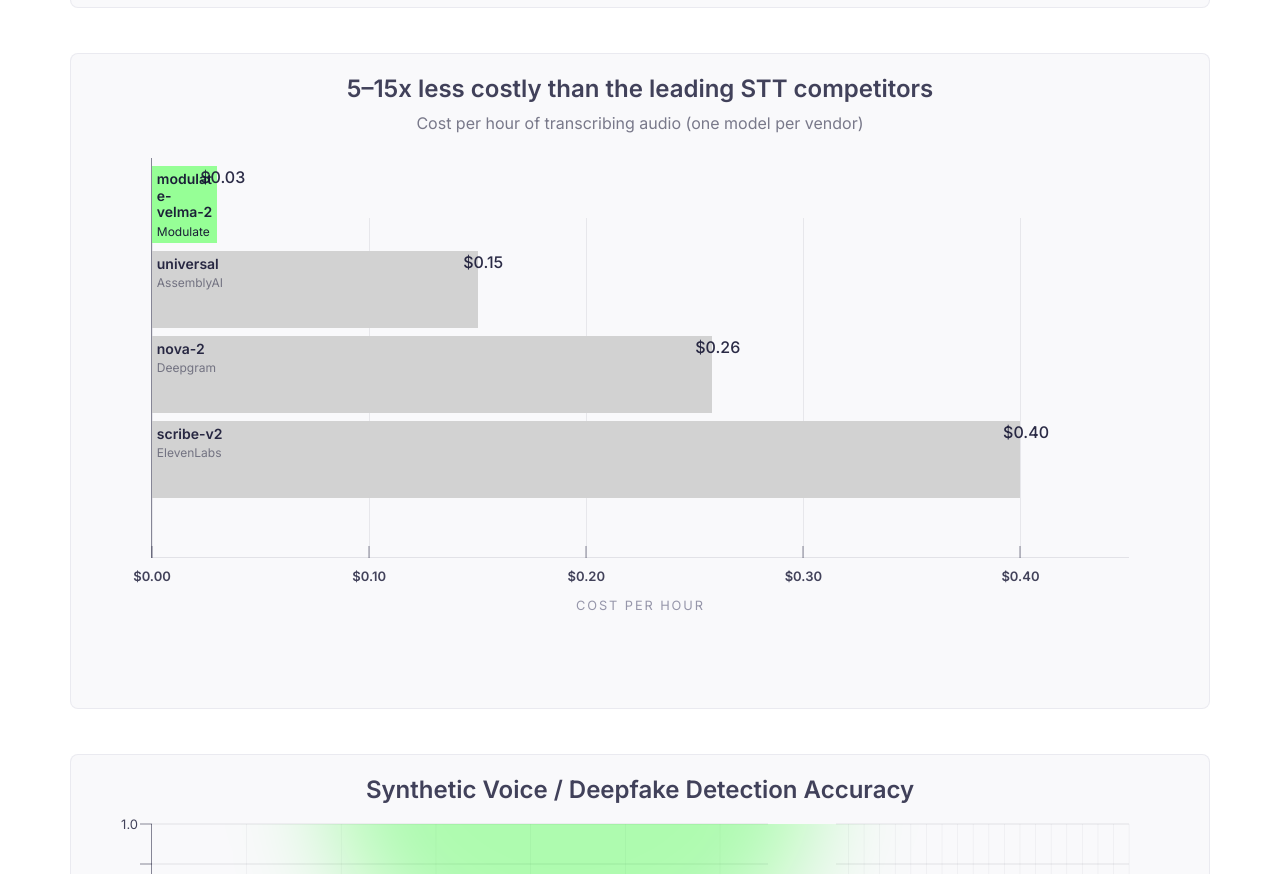
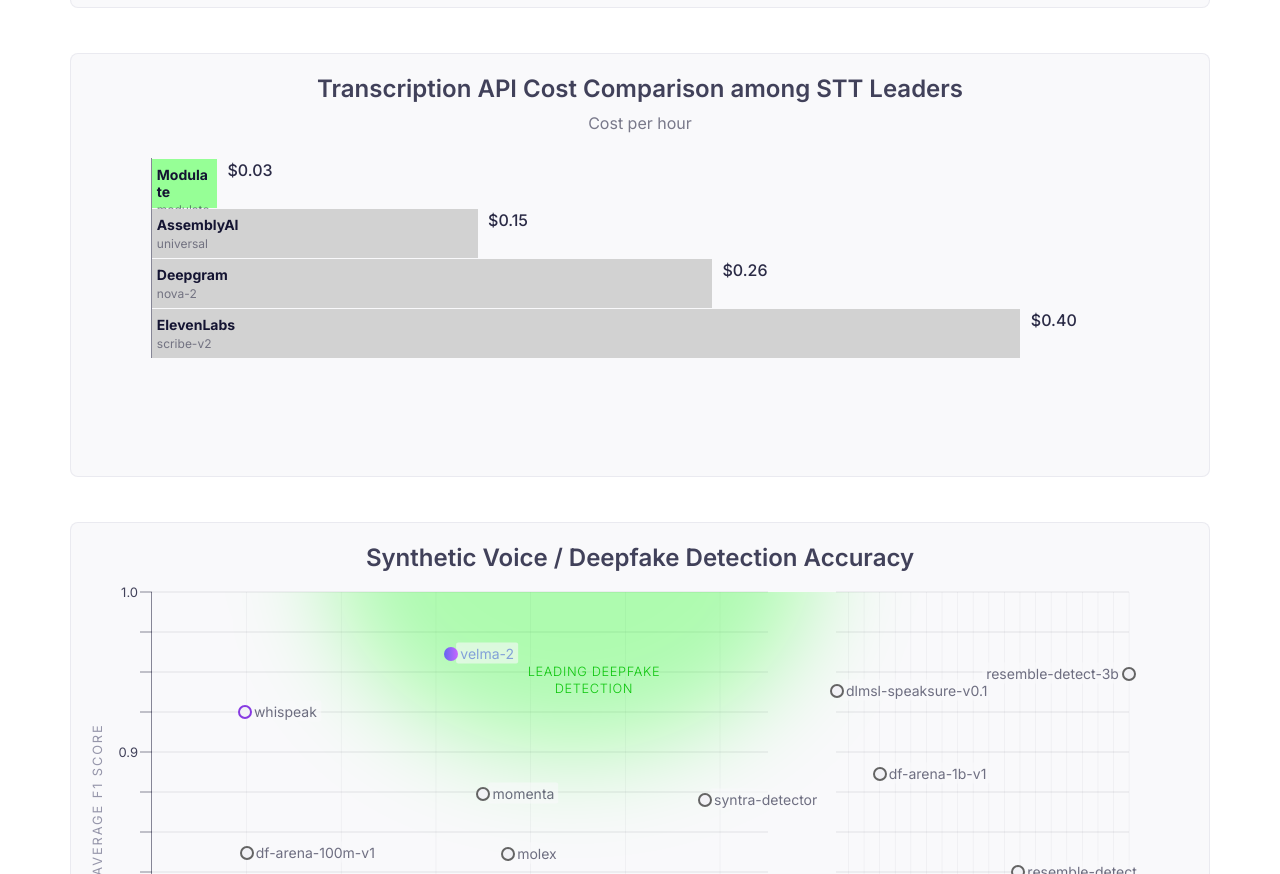
Before and after one commit to Eugene-Arutyunov/modulate-widgets, a plain HTML site: page index.html in a window 1280 px wide. Shown: the part 4100-4974 px from the top of the page. Drawn offline with Linux system fonts and the light colour scheme.

Commit message:
Enhance horizontal bar chart configuration and styling for improved presentation
- config-bar3.js: Added hideAxis option to axisX for better visual clarity.
- index.html: Updated titles and subtitles for the cost comparison chart to enhance focus and readability.
- script.js: Adjusted bar height calculations and conditional rendering based on hideAxis setting.
- style.css: Introduced new styles for company and model labels, and modified padding for better layout.

These changes improve the overall user experience and data visualization in the horizontal bar chart.

```diff
--- a/config-bar3.js
+++ b/config-bar3.js
@@ -4,6 +4,7 @@
   axisX: {
     min: 0,
     max: 0.45,
+    hideAxis: true,
     gridLines: {
       step: 0.1,
       labels: [0, 0.1, 0.2, 0.3, 0.4],
--- a/index.html
+++ b/index.html
@@ -227,15 +227,11 @@
       <!-- Bar Chart 3: Cost per hour (horizontal bars, X axis only) -->
       <div class="bar-chart-wrapper" id="bar-chart-3">
         <div class="scatterplot-title">
-          5–15x less costly than the leading STT competitors
+          Transcription API Cost Comparison among STT Leaders
         </div>
-        <div class="scatterplot-subtitle">
-          Cost per hour of transcribing audio (one model per vendor)
-        </div>
+        <div class="scatterplot-subtitle">Cost per hour</div>
         <div class="bar-chart-container">
-          <div class="bar-chart-aria">
-            <div class="scatterplot-axis-label-x">Cost per hour</div>
-          </div>
+          <div class="bar-chart-aria"></div>
         </div>
         <div class="paddind-spacer"></div>
         <div class="vendors"></div>
--- a/script.js
+++ b/script.js
@@ -1135,8 +1135,14 @@
   buildAxisScale() {
     const config = this.config;
     const totalBars = config.data.length;
-    const plotHeightPercent = 85; // reserve 15% for X axis at bottom
-    const rowHeightPercent = plotHeightPercent / totalBars;
+    const gap = 0.5; // minimal gap between bars (fixed)
+    const fullSlotHeight = config.axisX.hideAxis ? 100 / totalBars : 85 / totalBars;
+    // When hideAxis: bars full height in slot (2x); else half height
+    const barHeightPercent = config.axisX.hideAxis
+      ? (fullSlotHeight - gap)
+      : (fullSlotHeight - gap) * 0.5;
+    const slotHeightPercent = barHeightPercent + gap;
+    const plotHeightPercent = slotHeightPercent * totalBars;
 
     return {
       valueToX(value) {
@@ -1144,16 +1150,18 @@
         return Math.min(100, normalized * 100);
       },
       indexToBottom(index) {
-        return (totalBars - 1 - index) * rowHeightPercent;
+        return (totalBars - 1 - index) * slotHeightPercent + gap / 2;
       },
-      rowHeightPercent: rowHeightPercent - 2,
-      axisTopPercent: 100 - plotHeightPercent,
+      rowHeightPercent: barHeightPercent,
+      axisTopPercent: config.axisX.hideAxis ? 100 - plotHeightPercent : 15,
     };
   }
 
   createGridLines() {
+    const config = this.config;
+    if (config.axisX.hideAxis) return;
+
     const container = this.container;
-    const config = this.config;
     const scale = this.axisScale;
     const xConfig = config.axisX.gridLines;
 
@@ -1236,15 +1244,15 @@
       const barLabelContainer = document.createElement("div");
       barLabelContainer.className = "bar-chart-bar-label-container";
 
+      const vendorLabel = document.createElement("div");
+      vendorLabel.className = "bar-chart-bar-vendor-label horizontal-bar-chart-company-label";
+      vendorLabel.textContent = model.vendor;
+      barLabelContainer.appendChild(vendorLabel);
+
       const modelLabel = document.createElement("div");
-      modelLabel.className = "bar-chart-bar-model-label";
+      modelLabel.className = "bar-chart-bar-model-label horizontal-bar-chart-model-sublabel";
       modelLabel.textContent = model.model;
       barLabelContainer.appendChild(modelLabel);
-
-      const vendorLabel = document.createElement("div");
-      vendorLabel.className = "bar-chart-bar-vendor-label";
-      vendorLabel.textContent = model.vendor;
-      barLabelContainer.appendChild(vendorLabel);
 
       bar.appendChild(barLabelContainer);
 
@@ -1253,7 +1261,7 @@
       costLabel.textContent = "$" + cost.toFixed(config.axisX.staticDecimals ?? 2);
       costLabel.style.left = `${xWidth}%`;
       costLabel.style.bottom = `${bottom + height}%`;
-      costLabel.style.transform = "translate(-50%, 100%)";
+      costLabel.style.transform = "translate(0, 100%)";
       container.appendChild(costLabel);
 
       container.appendChild(bar);
@@ -1265,11 +1273,14 @@
     const container = this.container;
     if (!container || !this.config?.data) return;
 
-    const axisLabelX = container.querySelector(".scatterplot-axis-label-x");
+    const axisLabelX = !this.config.axisX.hideAxis ? container.querySelector(".scatterplot-axis-label-x") : null;
     const axisLabelXClone = axisLabelX ? axisLabelX.cloneNode(true) : null;
 
     container.innerHTML = "";
     this.barsData = [];
+    if (this.config.axisX.hideAxis) {
+      container.classList.add("horizontal-bar-chart-no-axis");
+    }
 
     if (axisLabelXClone) {
       container.appendChild(axisLabelXClone);
--- a/style.css
+++ b/style.css
@@ -402,8 +402,29 @@
   z-index: 5;
 }
 
+#bar-chart-3 .horizontal-bar-chart-company-label {
+  font-weight: 700;
+  font-size: var(--scatterplot-label-font-size, 0.875em);
+  color: rgba(var(--ids__text-RGB), 1);
+}
+
+#bar-chart-3 .horizontal-bar-chart-model-sublabel {
+  font-weight: 400;
+  font-size: 0.75em;
+  color: rgba(var(--ids__text-RGB), 0.5);
+  margin-top: 0.2em;
+}
+
+#bar-chart-3 .bar-chart-aria {
+  height: 12.5em;
+}
+
 #bar-chart-3.bar-chart-wrapper .bar-chart-container {
-  padding-bottom: 2.5em;
+  padding-bottom: 0.5em;
+}
+
+#bar-chart-3 .bar-chart-aria.horizontal-bar-chart-no-axis::before {
+  display: none;
 }
 
 .scatterplot-container {
```
